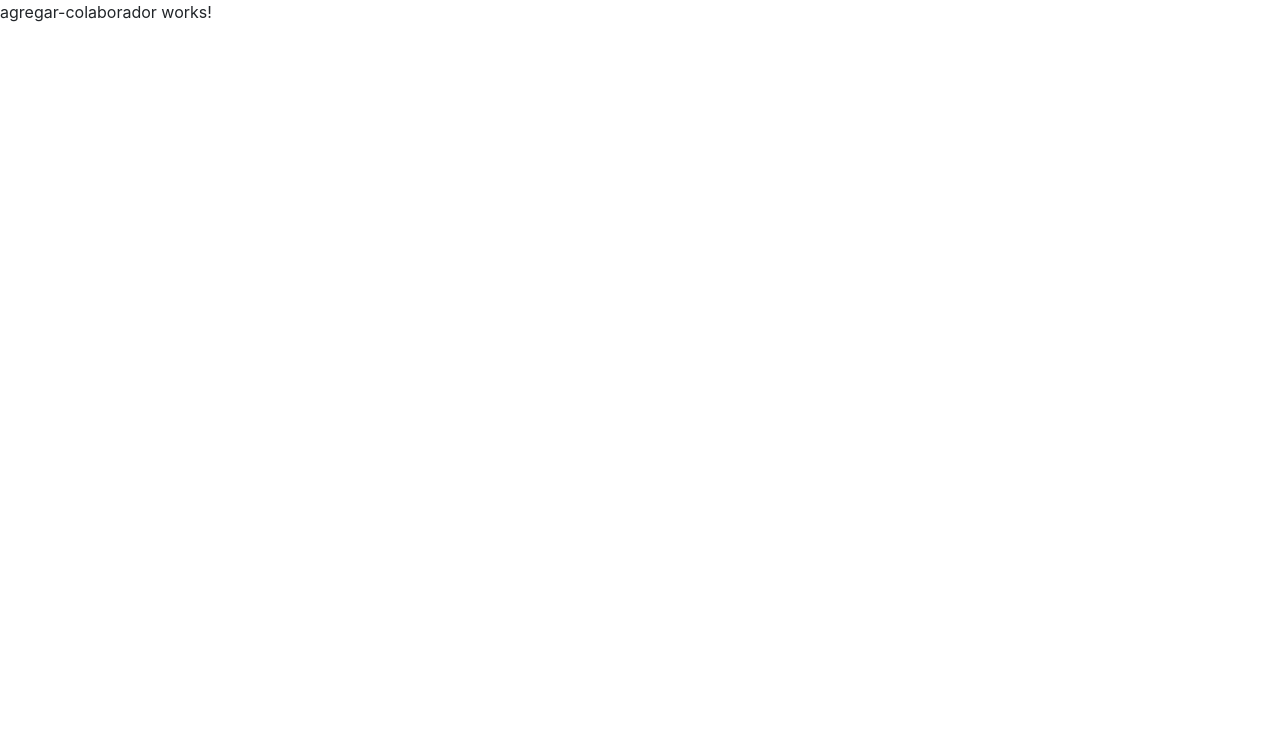
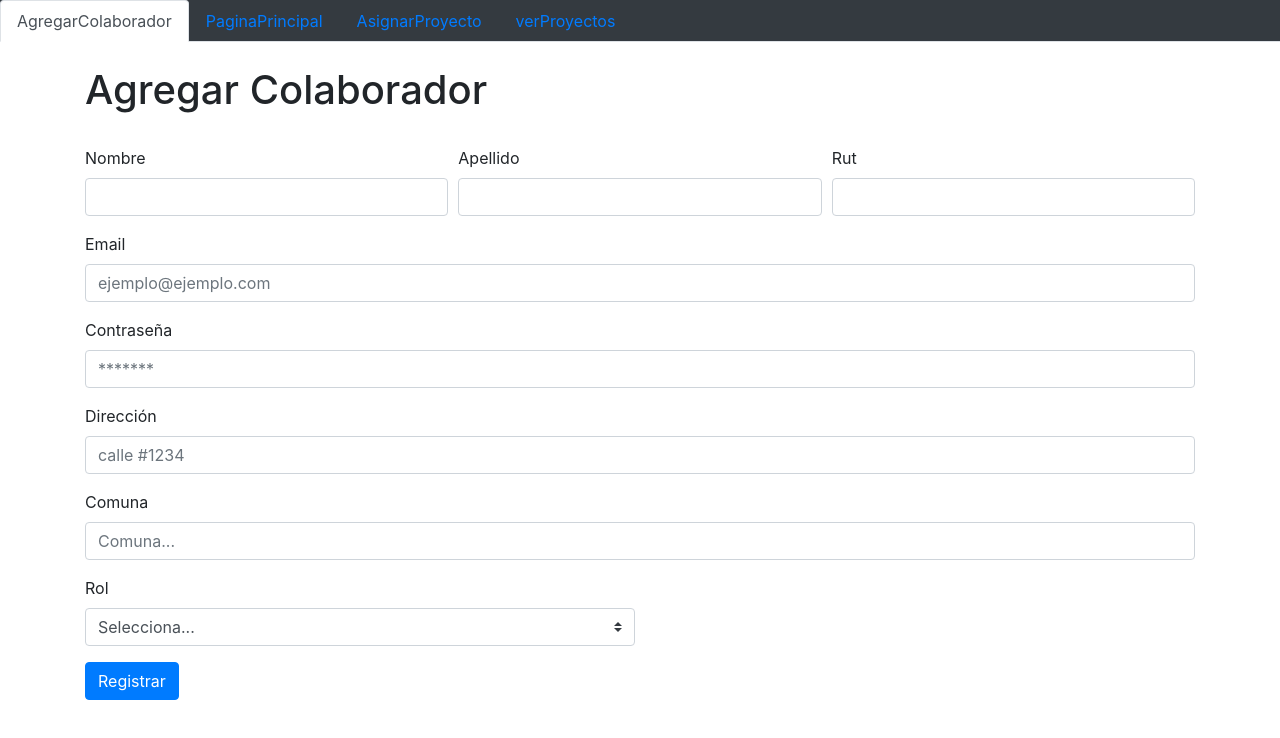
Before and after one commit to valentinaborquez/Staffing, an Angular app in the folder ProyectoStaffing/: page /agregarcolaborador in a window 1280 px wide. Shown: the top 738 px of the page. Built offline with nearby package versions, Linux system fonts and the light colour scheme.

Commit message:
actualizacion agregar profesor

```diff
--- a/ProyectoStaffing/src/app/components/agregar-colaborador/agregar-colaborador.component.html
+++ b/ProyectoStaffing/src/app/components/agregar-colaborador/agregar-colaborador.component.html
@@ -1 +1,88 @@
-<p>agregar-colaborador works!</p>
+
+<!DOCTYPE html>
+<html>
+
+    <link rel="stylesheet" href="https://stackpath.bootstrapcdn.com/bootstrap/4.3.1/css/bootstrap.min.css" integrity="sha384-ggOyR0iXCbMQv3Xipma34MD+dH/1fQ784/j6cY/iJTQUOhcWr7x9JvoRxT2MZw1T" crossorigin="anonymous">
+    <script src="https://code.jquery.com/jquery-3.3.1.slim.min.js" integrity="sha384-q8i/X+965DzO0rT7abK41JStQIAqVgRVzpbzo5smXKp4YfRvH+8abtTE1Pi6jizo" crossorigin="anonymous"></script>
+    <script src="https://cdnjs.cloudflare.com/ajax/libs/popper.js/1.14.7/umd/popper.min.js" integrity="sha384-UO2eT0CpHqdSJQ6hJty5KVphtPhzWj9WO1clHTMGa3JDZwrnQq4sF86dIHNDz0W1" crossorigin="anonymous"></script>
+    <script src="https://stackpath.bootstrapcdn.com/bootstrap/4.3.1/js/bootstrap.min.js" integrity="sha384-JjSmVgyd0p3pXB1rRibZUAYoIIy6OrQ6VrjIEaFf/nJGzIxFDsf4x0xIM+B07jRM" crossorigin="anonymous"></script>
+    <head>
+
+    </head>
+    <body>
+    <ul class="nav nav-tabs bg-dark">
+        <li class="nav-item">
+            <a class="nav-link active">AgregarColaborador</a>
+          </li>
+        <li class="nav-item">
+          <a class="nav-link" href="/accesoadmin">PaginaPrincipal</a>
+        </li>
+        <li class="nav-item">
+          <a class="nav-link" href="/asignarproyecto">AsignarProyecto</a>
+        </li>
+        <li class="nav-item">
+            <a class="nav-link" href="/verproyectos">verProyectos</a>
+          </li>
+      </ul>
+      <br>
+
+    <div class="container">
+
+        <h1>Agregar Colaborador</h1>
+        <br>
+        <form>
+            <div class="form-row">
+              <div class="form-group col-md-4">
+                <label for="nombre">Nombre</label>
+                <input type="text" class="form-control" id="nombre">
+              </div>
+              <div class="form-group col-md-4">
+                <label for="Apellido">Apellido</label>
+                <input type="text" class="form-control" id="apellido">
+              </div>
+              <div class="form-group col-md-4">
+                <label for="nombre">Rut</label>
+                <input type="text" class="form-control" id="nombre">
+              </div>
+            </div>
+            <div class="form-group">
+                <label for="correo">Email</label>
+                <input type="email" class="form-control" id="correo" placeholder="ejemplo@ejemplo.com">
+              </div>
+              <div class="form-group">
+                <label for="contraseña">Contraseña</label>
+                <input type="password" class="form-control" id="contrasena" placeholder="*******">
+              </div>
+            <div class="form-group">
+              <label for="direccion">Dirección</label>
+              <input type="text" class="form-control" id="direccion" placeholder="calle #1234">
+            </div>
+            <div class="form-group">
+              <label for="comuna">Comuna</label>
+              <input type="text" class="form-control" id="comuna" placeholder="Comuna...">
+            </div>
+            <div class="form-row">
+                <div class="form-group col-md-6">
+
+                        <label for="inlineFormCustomSelect">Rol</label>
+                        <select class="custom-select mr-sm-2" id="inlineFormCustomSelect">
+                          <option selected>Selecciona...</option>
+                          <option value="alumno">Alumno</option>
+                          <option value="profesor">Profesor</option>
+                        </select>
+
+                </div>
+                <div class="form-group col-md-4">
+
+                </div>
+                <div class="form-group col-md-2">
+
+              </div>
+            </div>
+
+
+            <button type="submit" class="btn btn-primary">Registrar</button>
+          </form>
+          </div>
+
+    </body>
```
Also changed, not shown: ProyectoStaffing/src/app/app.module.ts (+3 -5 lines).
